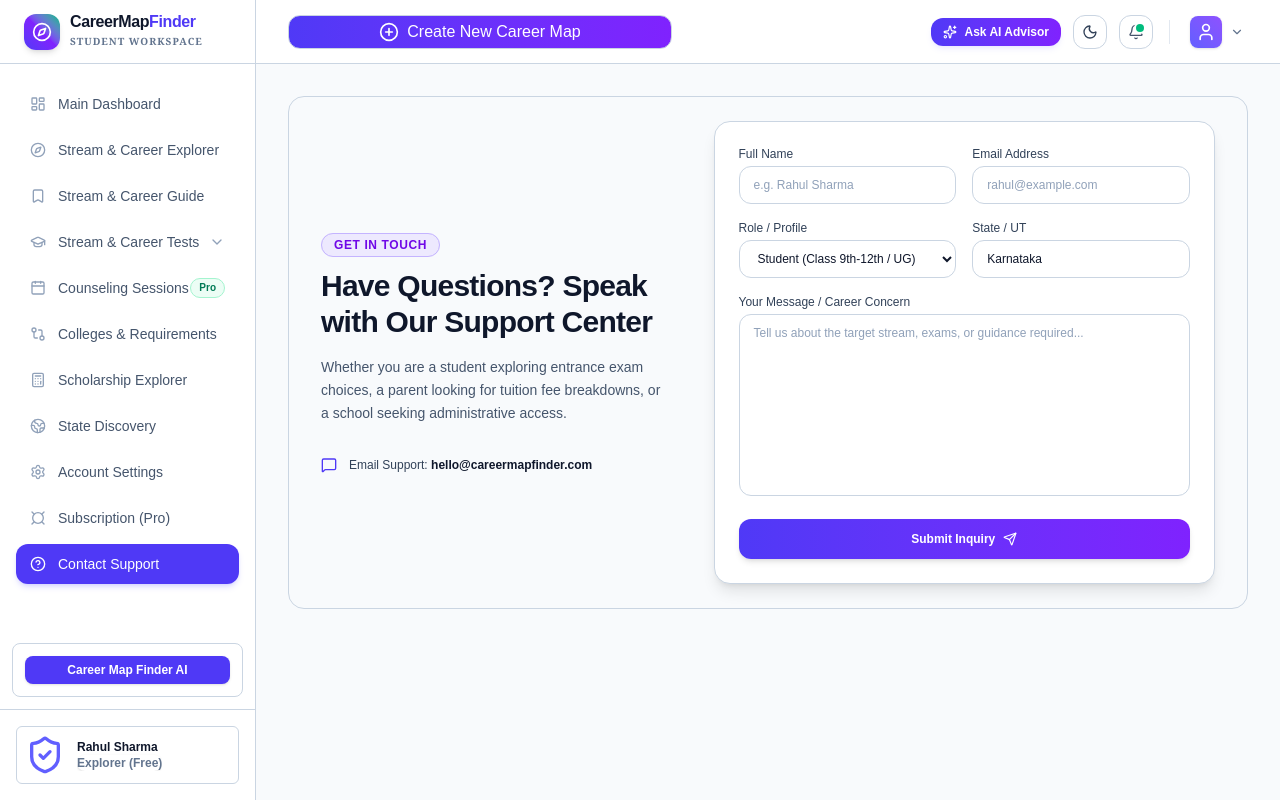
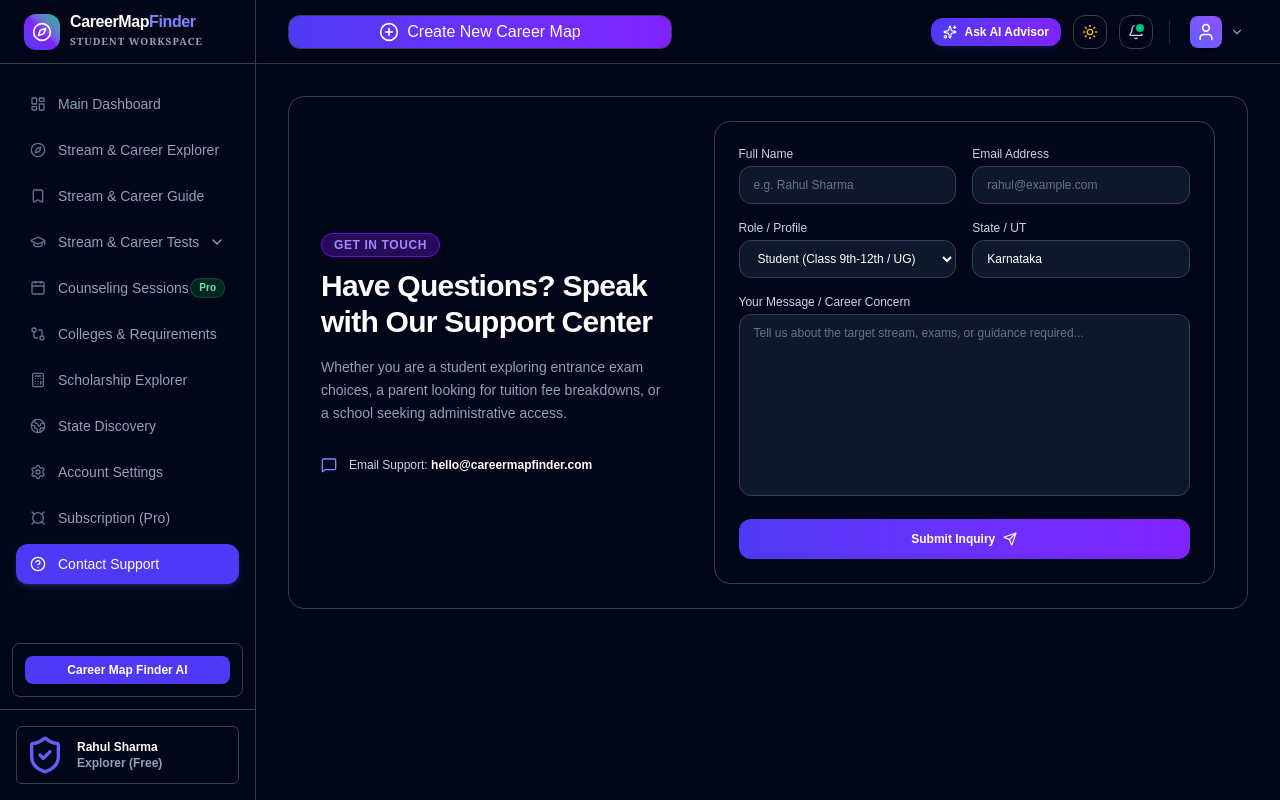
Before and after one commit to abdurrahman9955/careermapfinder, a Next.js app: page /dashboard/contact in a window 1280 px wide. Built offline with nearby package versions, Linux system fonts and the light colour scheme.

Commit message:
adding university

```diff
--- a/app/components/dashboard/scholarships/data.ts
+++ b/app/components/dashboard/scholarships/data.ts
@@ -62,7 +62,6 @@
   nationalLevelScholarships,
 ];
 
-// Flattens all regional datasets into a single queryable list
 export const ALL_SCHOLARSHIPS: Scholarship[] = ALL_BATCHES.flatMap((batch) =>
   batch.scholarships.map((sch) => ({
     ...sch,
--- a/app/context/ThemeContext.tsx
+++ b/app/context/ThemeContext.tsx
@@ -22,7 +22,7 @@
 }
 
 export const ThemeProvider: React.FC<ThemeProviderProps> = ({ children }) => {
-  const [theme, setTheme] = useState<'light' | 'dark'>('light');
+  const [theme, setTheme] = useState<'light' | 'dark'>('dark');
 
   useEffect(() => {
     const storedTheme = Cookies.get('theme');
```
Also changed, not shown: 1 other file (tests, documents, lock files or other folders).
